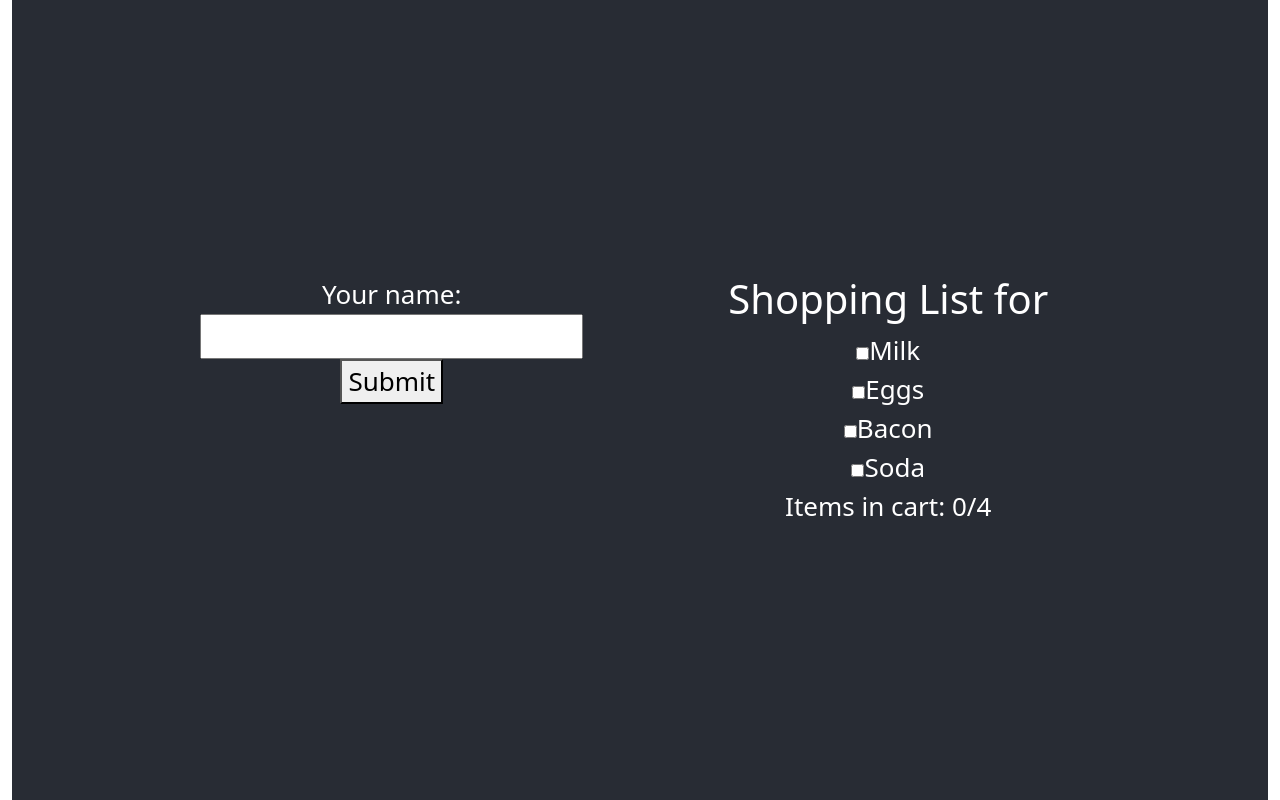
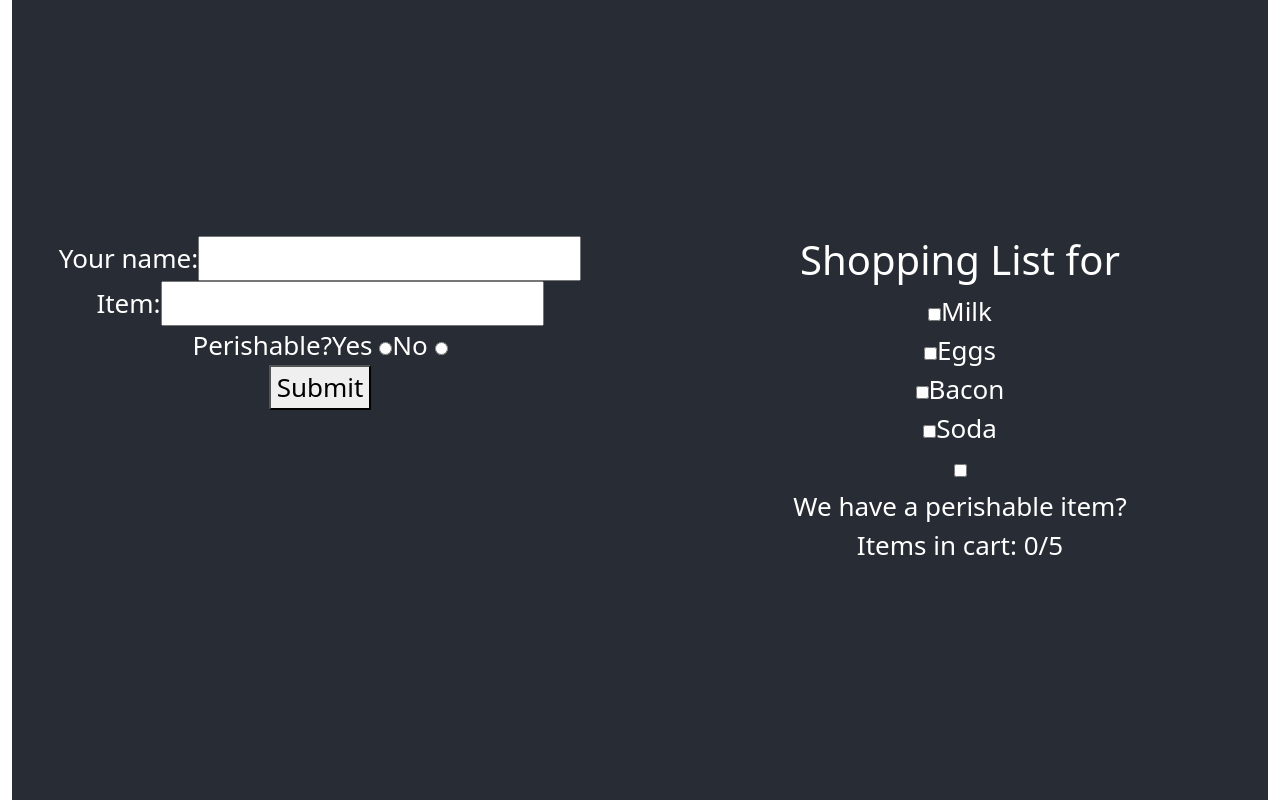
Before and after one commit to Christian-Porras/mentoring-app, a React (Create React App) app: page / in a window 1280 px wide. Built offline with nearby package versions, Linux system fonts and the light colour scheme.

Commit message:
add perishable radio to item

```diff
--- a/src/components/ListForm.js
+++ b/src/components/ListForm.js
@@ -3,25 +3,35 @@ import PropTypes from 'prop-types';
 import { withFormik } from 'formik';
 
 const propTypes = {
-  value: PropTypes.string.isRequired,
-  setValue: PropTypes.func.isRequired
+  values: PropTypes.arrayOf(PropTypes.string).isRequired,
+  handleSubmit: PropTypes.func.isRequired,
+  handleChange: PropTypes.func.isRequired
 }
 
 const defaultProps = {
 
 }
 
-const ListForm = ({value, setValue}) => {
-  const handleChange = (event) => {
-    setValue(event.target.value)
-  }
-
+const ListForm = ({values, handleSubmit, handleChange}) => {
   return (
-    <form /*onSubmit={handleSubmit} */>
+    <form onSubmit={handleSubmit}>
       <label>
         Your name:
-        <input type="text" name="shopping-list-form" value={value} onChange={handleChange}/>
+        <input type="text" name="name" value={values.name} onChange={handleChange}/>
       </label>
+
+      <label>
+        Item:
+        <input type="text" name="item" value={values.item} onChange={handleChange}/>
+      </label>
+      <label>
+        Perishable?
+        <label> Yes <input type="radio" name="perishable" value={true} onChange={handleChange}/> </label>
+
+        <label> No <input type="radio" name="perishable" value={false} onChange={handleChange}/> </label>
+      </label>
+
+      <br/>
       <button type="submit">Submit</button>
     </form>
   )
@@ -32,11 +42,16 @@ ListForm.defaultProps = defaultProps;
 
 export default withFormik({
   // Map incoming values to our form values
-  // mapPropstoValues: (props) => (),
+  mapPropstoValues: () => ({
+    name: "",
+    item: ""
+  }),
 
   // Validation
   // validate: values => {},
 
   // Handle Submit
-  // handleSubmit: (values, { setSubmitting }) => {}
+  handleSubmit: (values, formikBag) => {
+    return formikBag.props.onSubmit(values)
+  }
 })(ListForm);
--- a/src/components/ShoppingApp.js
+++ b/src/components/ShoppingApp.js
@@ -4,15 +4,24 @@ import ShoppingListContainer from '../containers/ShoppingListContainer';
 import ListForm from './ListForm';
 
 const ShoppingApp = () => {
-  const [value, setValue] = useState('');
+  const [name, setName] = useState('');
+  const [item, setItem] = useState('');
+  const [perishable, setPerishable] = useState('');
+
+  const onSubmit = (values) => {
+    setName(values.name);
+    setItem(values.item);
+    console.log(values.perishable);
+    setPerishable(values.perishable);
+  }
 
   return(
     <Row>
       <Col xs={6}>
-        <ListForm setValue={setValue} value={value}/>
+        <ListForm name={name} item={item} onSubmit={onSubmit}/>
       </Col>
       <Col xs={6}>
-        <ShoppingListContainer name={value}/>
+        <ShoppingListContainer name={name} item={item} perishable={perishable}/>
       </Col>
     </Row>
   );
--- a/src/components/ShoppingList.js
+++ b/src/components/ShoppingList.js
@@ -3,14 +3,15 @@ import PropTypes from 'prop-types';
 
 const propTypes = {
   name: PropTypes.string.isRequired,
-  list: PropTypes.arrayOf(PropTypes.string).isRequired
+  list: PropTypes.arrayOf(PropTypes.string).isRequired,
+  perishable: PropTypes.bool.isRequired
 }
 
 const defaultProps = {
 
 }
 
-const ShoppingList = ({name, list}) => {
+const ShoppingList = ({name, list, perishable}) => {
   const [checked, setChecked] = useState(0);
 
   const handleCheck = (event) => {
@@ -43,6 +44,8 @@ const ShoppingList = ({name, list}) => {
         {renderList(list)}
       </div>
 
+      <span> We have a perishable item? {perishable} </span>
+      <br/>
       <span> Items in cart: {checked}/{list.length} </span>
     </div>
   )
--- a/src/containers/ShoppingListContainer.js
+++ b/src/containers/ShoppingListContainer.js
@@ -3,14 +3,16 @@ import PropTypes from 'prop-types';
 import ShoppingList from "../components/ShoppingList";
 
 const propTypes = {
-  name: PropTypes.string.isRequired
+  name: PropTypes.string.isRequired,
+  item: PropTypes.string.isRequired,
+  perishable: PropTypes.bool.isRequired
 }
 
 const defaultProps = {
 
 }
 
-const ShoppingListContainer = ({name}) => {
+const ShoppingListContainer = ({name, item, perishable}) => {
   const item_list = [
     'Milk',
     'Eggs',
@@ -18,8 +20,10 @@ const ShoppingListContainer = ({name}) => {
     'Soda'
   ]
 
+  item_list.push(item);
+
   return (
-    <ShoppingList name={name} list={item_list} />
+    <ShoppingList name={name} list={item_list} perishable={perishable}/>
   )
 }
 
```
